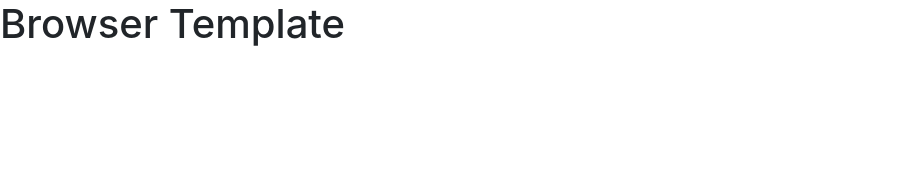
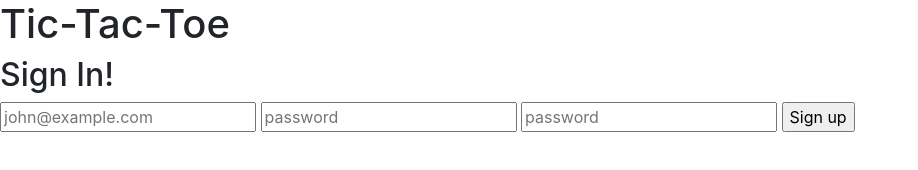
Before and after one commit to averyburne/tic-tac-toe-client, a website built with webpack: page index.html in a window 1280 px wide. Shown: the whole page, without its empty margins (0-918 px from the left). Built offline with nearby package versions, Linux system fonts and the light colour scheme.

Commit message:
Added initial code to see if it would work
Added sign in form to index.html
added link to event handler in app.js
added folder for auth and an events.js for event functions
Everything showed up as expected

```diff
--- /dev/null
+++ b/assets/auth/events.js
@@ -0,0 +1 @@
+// this is where event functions will be
--- a/assets/scripts/app.js
+++ b/assets/scripts/app.js
@@ -2,10 +2,10 @@
 
 // use require with a reference to bundle the file and use it in this file
 // const example = require('./example')
-
+const events = require('./auth/events')
 // use require without a reference to ensure a file is bundled
 // require('./example')
 
 $(() => {
-  // your JS code goes here
+  $('sign-up').on('submit', events.onSignUp)
 })
--- a/index.html
+++ b/index.html
@@ -12,6 +12,13 @@
       <script src="public/application.js" type="text/javascript" charset="utf-8" defer></script>
     </head>
     <body>
-      <h1>Browser Template</h1>
+      <h1>Tic-Tac-Toe</h1>
+      <h2>Sign In!</h2>
+      <form id='sign-up'>
+        <input type="email" placeholder="john@example.com" name="credentials[email]">
+        <input type="password" placeholder="password" name="credentials[password]">
+        <input type="password" placeholder="password" name="credentials[password_confirmation]">
+        <input type="submit" value="Sign up">
+      </form>
     </body>
 </html>
```
